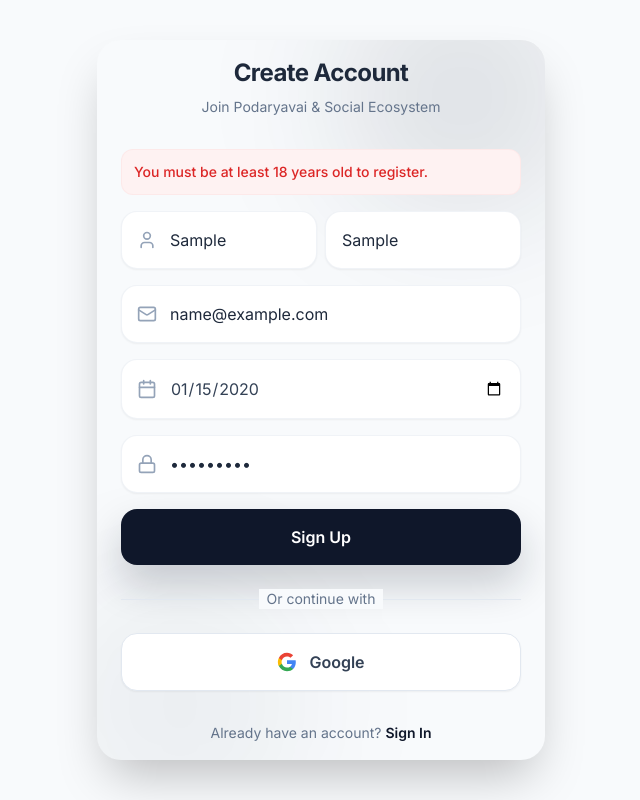
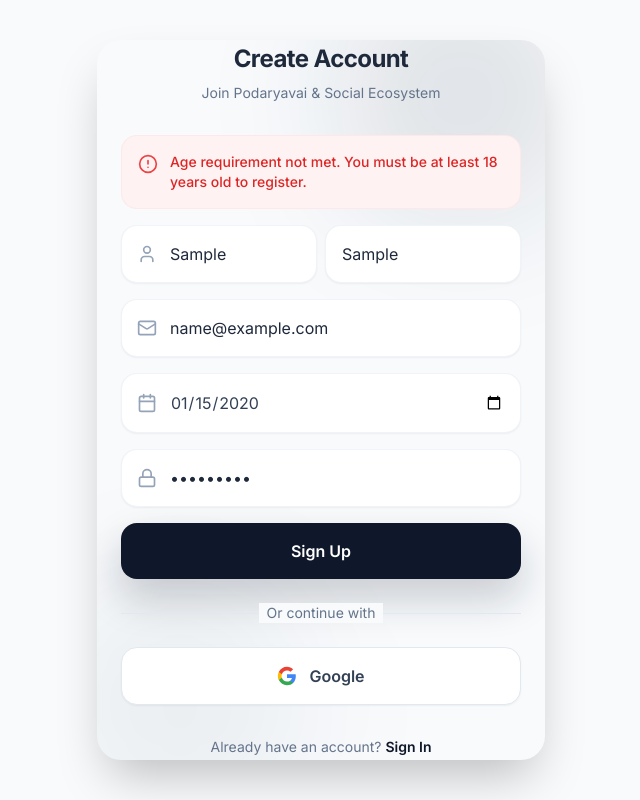
Before and after one commit to valeriarnaudov/podaryavai-v3, a React (Vite) app: page /register in a window 1280 px wide. Both pictures are taken after typing "Sample", "Sample", "name@example.com", "2020-01-15", "Sample123" into the empty fields and a click on the button "Sign Up". Shown: the whole page, without its empty margins (319-959 px from the left). Built offline with nearby package versions, Linux system fonts and the light colour scheme; no server answers.

Commit message:
Auto update

```diff
--- a/src/pages/Register.tsx
+++ b/src/pages/Register.tsx
@@ -1,8 +1,8 @@
 import { useState, useEffect } from 'react';
 import { useNavigate, Link, useLocation } from 'react-router-dom';
 import { supabase } from '../lib/supabase';
-import { motion } from 'framer-motion';
-import { Mail, Lock, Loader2, User as UserIcon, Calendar } from 'lucide-react';
+import { motion, AnimatePresence } from 'framer-motion';
+import { Mail, Lock, Loader2, User as UserIcon, Calendar, AlertCircle } from 'lucide-react';
 
 export default function Register() {
     const navigate = useNavigate();
@@ -39,13 +39,15 @@ export default function Register() {
                 age--;
             }
             if (age < 18) {
-                setError('You must be at least 18 years old to register.');
+                setError('Age requirement not met. You must be at least 18 years old to register.');
                 setLoading(false);
+                window.scrollTo({ top: 0, behavior: 'smooth' });
                 return;
             }
         } else {
             setError('Please enter your date of birth.');
             setLoading(false);
+            window.scrollTo({ top: 0, behavior: 'smooth' });
             return;
         }
 
@@ -65,6 +67,7 @@ export default function Register() {
         if (signUpError) {
             setError(signUpError.message);
             setLoading(false);
+            window.scrollTo({ top: 0, behavior: 'smooth' });
         } else {
             // Require email confirmation
             navigate('/check-email');
@@ -84,6 +87,7 @@ export default function Register() {
         if (error) {
             setError(error.message);
             setLoading(false);
+            window.scrollTo({ top: 0, behavior: 'smooth' });
         }
     };
 
@@ -104,11 +108,19 @@ export default function Register() {
                 </div>
 
                 <form onSubmit={handleRegister} className="space-y-4">
-                    {error && (
-                        <div className="p-3 bg-red-50 text-red-600 rounded-xl text-sm font-medium border border-red-100/50">
-                            {error}
-                        </div>
-                    )}
+                    <AnimatePresence>
+                        {error && (
+                            <motion.div
+                                initial={{ opacity: 0, y: -10 }}
+                                animate={{ opacity: 1, y: 0 }}
+                                exit={{ opacity: 0, height: 0 }}
+                                className="p-4 bg-red-50 text-red-600 rounded-2xl text-sm font-medium border border-red-100/50 flex items-start space-x-3"
+                            >
+                                <AlertCircle className="w-5 h-5 shrink-0 mt-0.5 text-red-500" />
+                                <span>{error}</span>
+                            </motion.div>
+                        )}
+                    </AnimatePresence>
 
                     <div className="flex space-x-2">
                         <div className="relative flex-1">
```
